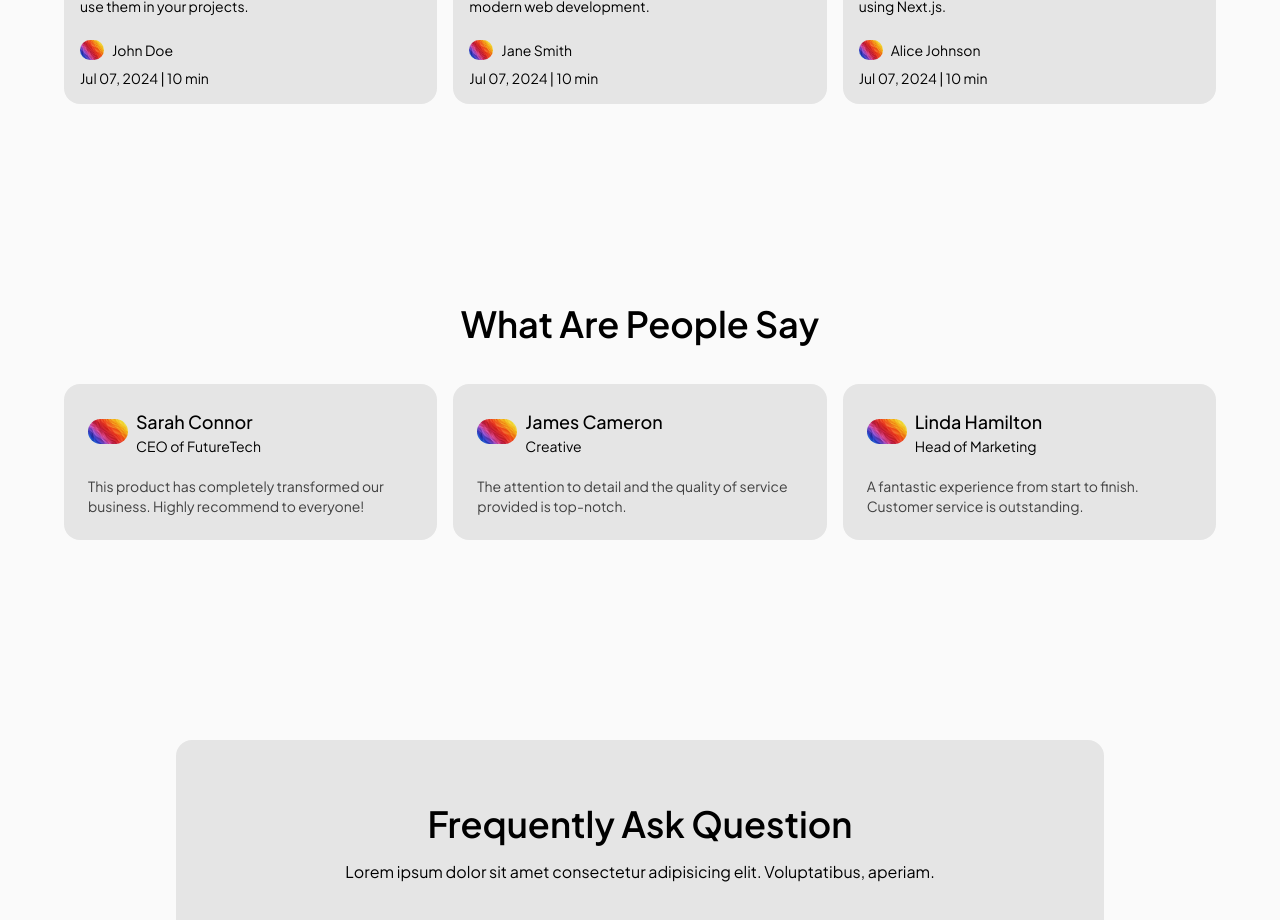
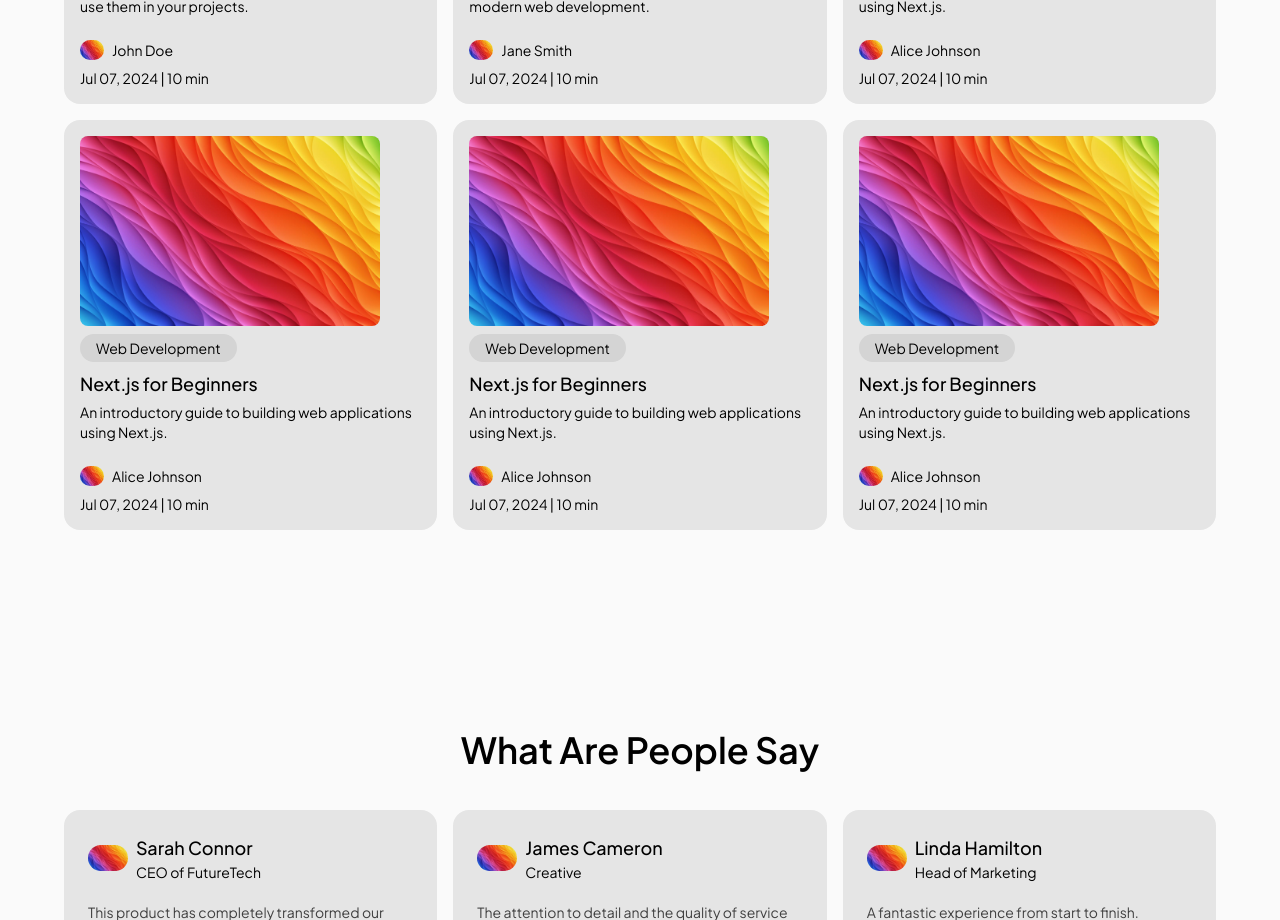
Before and after one commit to satriabahari/creator-pro, a Next.js app: page / in a window 1280 px wide. Shown: the part 2500-3420 px from the top of the page. Built offline with nearby package versions, Linux system fonts and the light colour scheme.

Commit message:
refactor: add some constant

```diff
--- a/src/common/constants/blog.ts
+++ b/src/common/constants/blog.ts
@@ -10,6 +10,7 @@ const BLOG_ITEMS: BlogProps[] = [
     imageProfile: "/images/profile1.png",
     name: "John Doe",
     date: "2024-08-25",
+    isShow: true,
   },
   {
     title: "The Rise of TypeScript",
@@ -20,6 +21,7 @@ const BLOG_ITEMS: BlogProps[] = [
     imageProfile: "/images/profile2.png",
     name: "Jane Smith",
     date: "2024-08-20",
+    isShow: true,
   },
   {
     title: "Next.js for Beginners",
@@ -30,6 +32,40 @@ const BLOG_ITEMS: BlogProps[] = [
     imageProfile: "/images/profile3.png",
     name: "Alice Johnson",
     date: "2024-08-15",
+    isShow: true,
+  },
+  {
+    title: "Next.js for Beginners",
+    description:
+      "An introductory guide to building web applications using Next.js.",
+    image: "/images/nextjs.png",
+    category: "Web Development",
+    imageProfile: "/images/profile3.png",
+    name: "Alice Johnson",
+    date: "2024-08-15",
+    isShow: true,
+  },
+  {
+    title: "Next.js for Beginners",
+    description:
+      "An introductory guide to building web applications using Next.js.",
+    image: "/images/nextjs.png",
+    category: "Web Development",
+    imageProfile: "/images/profile3.png",
+    name: "Alice Johnson",
+    date: "2024-08-15",
+    isShow: true,
+  },
+  {
+    title: "Next.js for Beginners",
+    description:
+      "An introductory guide to building web applications using Next.js.",
+    image: "/images/nextjs.png",
+    category: "Web Development",
+    imageProfile: "/images/profile3.png",
+    name: "Alice Johnson",
+    date: "2024-08-15",
+    isShow: true,
   },
 ];
 
--- /dev/null
+++ b/src/common/constants/info.tsx
@@ -0,0 +1,46 @@
+import {
+  FaComment as CommentIcon,
+  FaShareSquare as ShareIcon,
+  FaEye as ViewIcon,
+} from "react-icons/fa";
+import { FcLike as LikeIcon } from "react-icons/fc";
+import { InfoItemProps } from "../types/info";
+
+const iconSize = 12;
+
+const INFO_ITEMS : InfoItemProps[] = [
+  {
+    title: "Total Views",
+    count: 9.999,
+    unit: "views",
+    percent: 5,
+    icon: <ViewIcon size={iconSize} />,
+    isShow: true,
+  },
+  {
+    title: "Total Likes",
+    count: 8.111,
+    unit: "likes",
+    percent: 5,
+    icon: <LikeIcon size={iconSize} />,
+    isShow: true,
+  },
+  {
+    title: "Total Comments",
+    count: 7.111,
+    unit: "comments",
+    percent: 5,
+    icon: <CommentIcon size={iconSize} />,
+    isShow: true,
+  },
+  {
+    title: "Total Shares",
+    count: 6.111,
+    unit: "shares",
+    percent: 5,
+    icon: <ShareIcon size={iconSize} />,
+    isShow: true,
+  },
+];
+
+export default INFO_ITEMS;
--- /dev/null
+++ b/src/common/constants/menu_sidebar.tsx
@@ -0,0 +1,43 @@
+import { MenuSidebarItemProps } from "../types/menuSidebar";
+import { FaTasks as TaskIcon } from "react-icons/fa";
+import { TbLayoutDashboardFilled as DashboardIcon } from "react-icons/tb";
+import { MdMonetizationOn as MonetizationIcon } from "react-icons/md";
+import { IoSettings as SettingsIcon } from "react-icons/io5";
+import { IoMdLogOut as LogoutIcon } from "react-icons/io";
+
+const iconSize = 18;
+
+const MENU_SIDEBAR_ITEMS: MenuSidebarItemProps[] = [
+  {
+    title: "Dashboard",
+    href: "/dashboard",
+    icon: <DashboardIcon size={iconSize} />,
+    isShow: true,
+  },
+  {
+    title: "Task",
+    href: "/task",
+    icon: <TaskIcon size={iconSize} />,
+    isShow: true,
+  },
+  {
+    title: "Monetization",
+    href: "/monetizaton",
+    icon: <MonetizationIcon size={iconSize} />,
+    isShow: true,
+  },
+  {
+    title: "Settings",
+    href: "/settings",
+    icon: <SettingsIcon size={iconSize} />,
+    isShow: true,
+  },
+  {
+    title: "Logout",
+    href: "/",
+    icon: <LogoutIcon size={iconSize} />,
+    isShow: true,
+  },
+];
+
+export default MENU_SIDEBAR_ITEMS;
```
